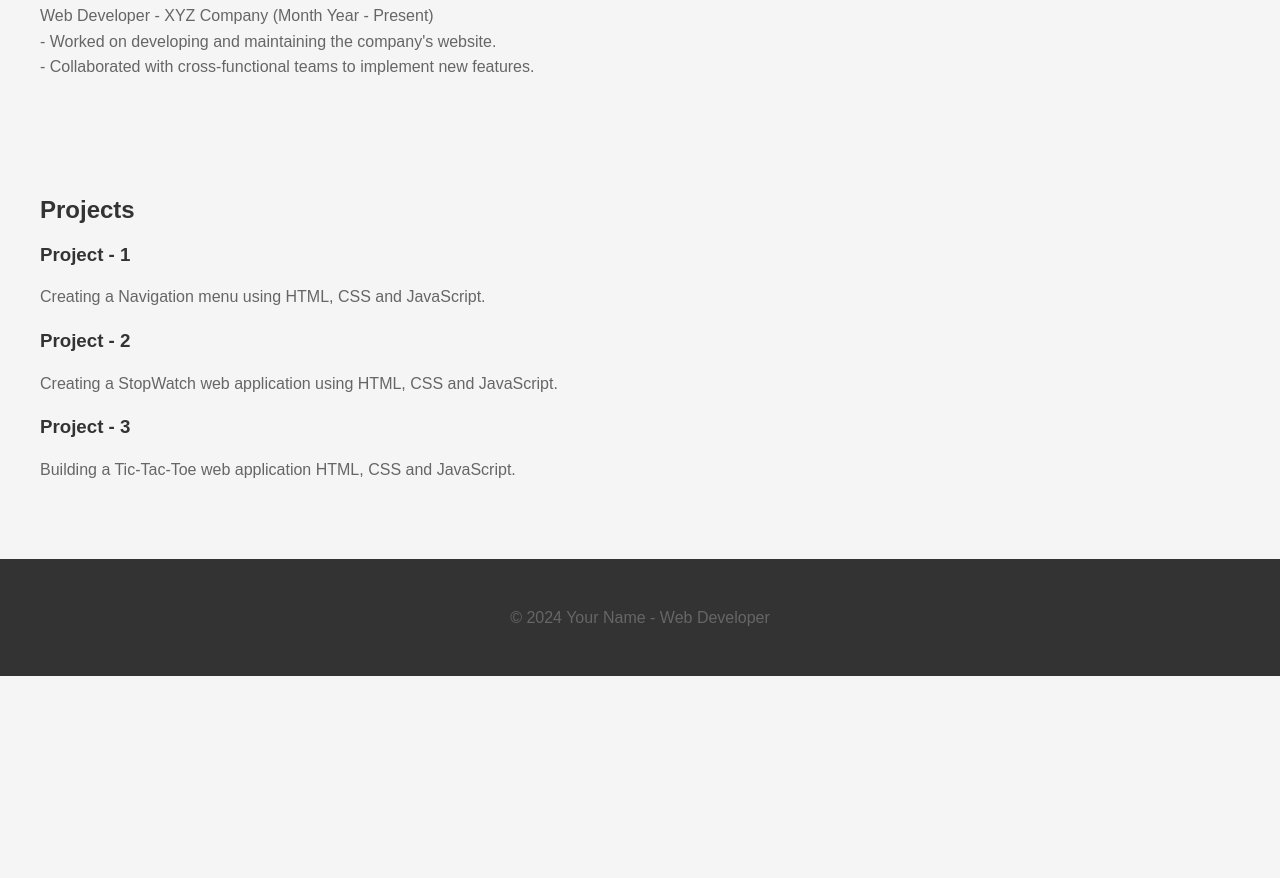
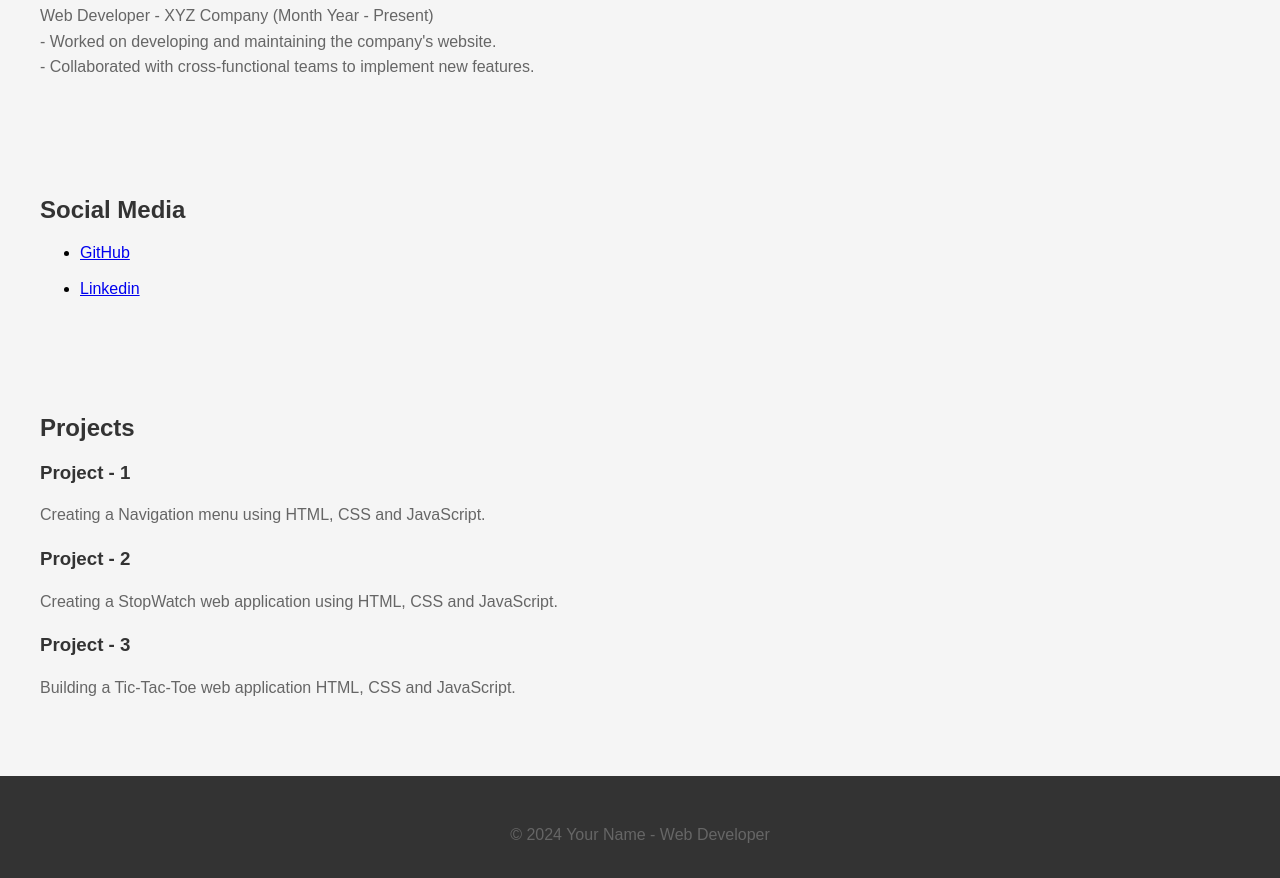
Before and after one commit to VKC1626/PRODIGY_WD_04, a plain HTML site: page index.html in a window 1280 px wide. Shown: the part 755-1633 px from the top of the page. Before the commit the page ends 1431 px from the top, so only its background shows below. Drawn offline with Linux system fonts and the light colour scheme.

Commit message:
Update index.html

```diff
--- a/index.html
+++ b/index.html
@@ -49,7 +49,19 @@
         </div>
     </section>
 
-    <!--Projects section. List of projects are displayed here-->
+    <!-- section for social links-->
+    <section id="social">
+        <div class="container">
+            <h2>Social Media</h2>
+            <ul>
+                <li><a href="https://github.com/">GitHub</a></li><br>
+                <li><a href="https://linkedin.com/">Linkedin</a></li>
+
+            </ul>
+        </div>
+    </section>
+
+    <!--Portfolio Section where you can display your work-->
     <section id="projects">
         <div class="container">
             <h2>Projects</h2>
```
